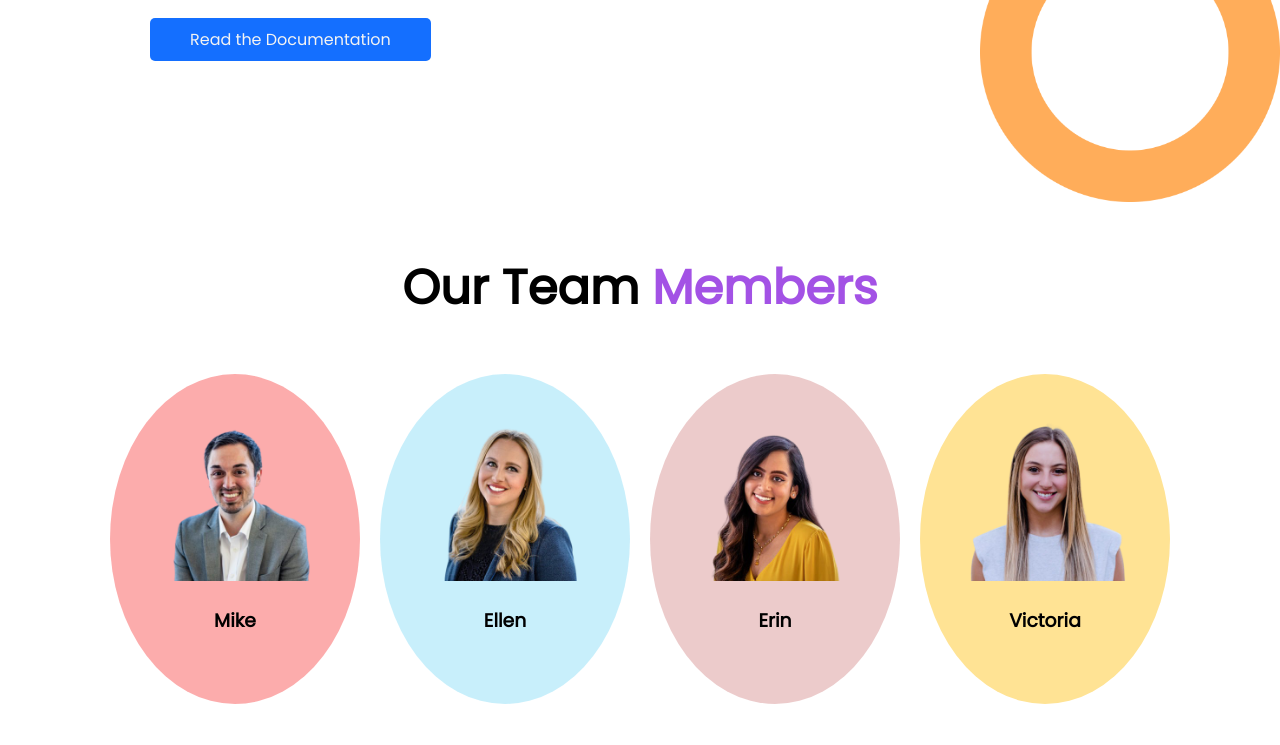
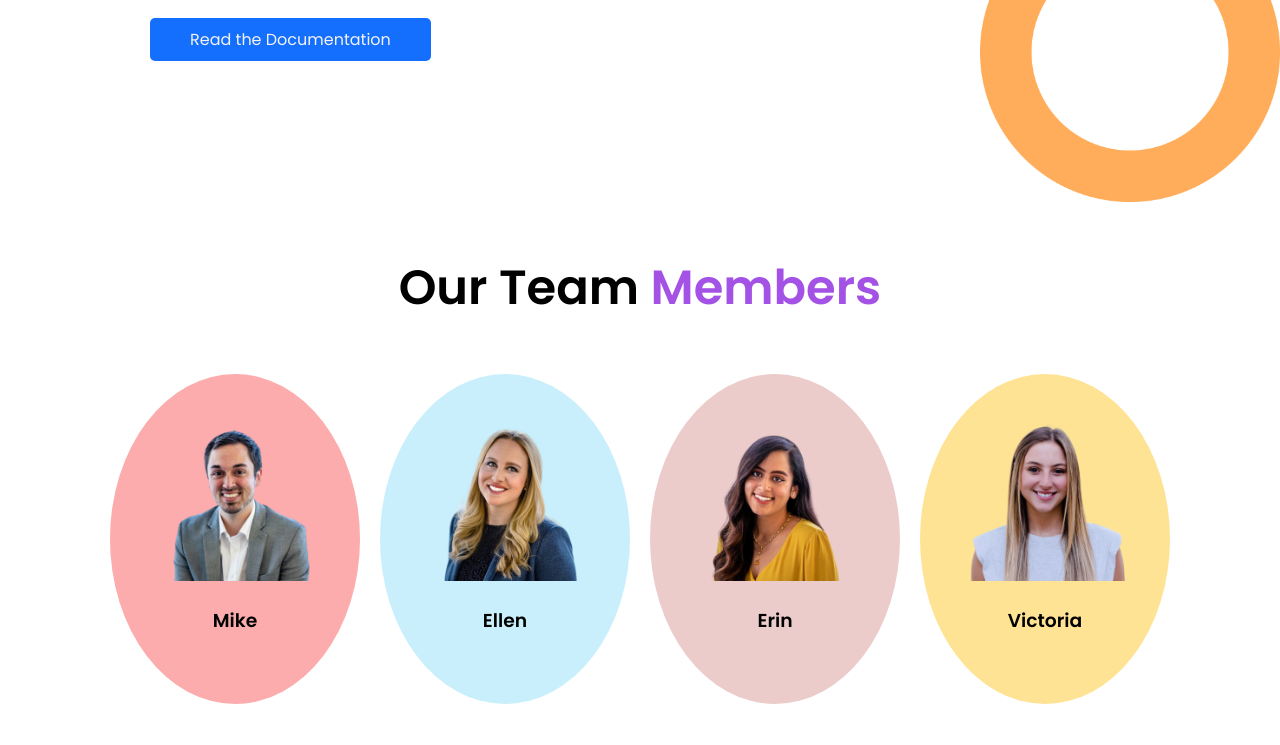
Before and after one commit to mehedisani/portfolio-mission-2022, a plain HTML site: page index.html in a window 1280 px wide. Shown: the part 2284-3029 px from the top of the page. Drawn offline with Linux system fonts and the light colour scheme.

Commit message:
final recheck-1

```diff
--- a/index.html
+++ b/index.html
@@ -8,7 +8,7 @@
     <!--google fonts-->
     <link rel="preconnect" href="https://fonts.googleapis.com">
     <link rel="preconnect" href="https://fonts.gstatic.com" crossorigin>
-    <link href="https://fonts.googleapis.com/css2?family=Poppins&family=Yeseva+One&display=swap" rel="stylesheet">
+    <link href="https://fonts.googleapis.com/css2?family=Poppins:wght@400;600&family=Yeseva+One&display=swap" rel="stylesheet">
     <!--Stylesheet-->
     <link rel="stylesheet" href="style.css">
 </head>
```
